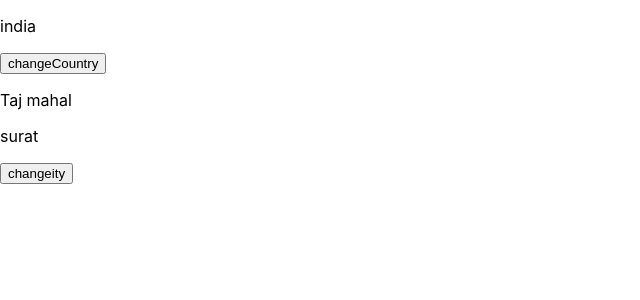
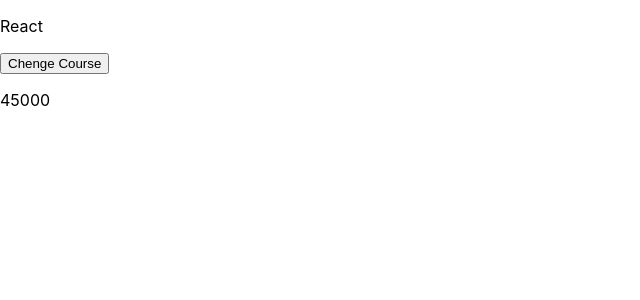
Before and after one commit to urmiljoshi/my-app, a React (Create React App) app: page / in a window 1280 px wide. Shown: the top 300 px of the page, without its empty margins (0-640 px from the left). Built offline with nearby package versions, Linux system fonts and the light colour scheme.

Commit message:
4_8_course

```diff
--- a/src/App.js
+++ b/src/App.js
@@ -2,7 +2,9 @@
 // import ClassBasedDemo from './container/ClassBasedDemo';
 // import Country from './container/Country';
 //import City from './Function/City';
- import Country from './Function/Country';
+ //import Country from './Function/Country';
+import Course from './Function/Course';
+// import Fees from './Function/Fees';
 
 
 function App(props) {
@@ -11,7 +13,9 @@
       {/* <ClassBasedDemo /> */}
       {/* <Country/> */}
       {/* <City/>  */}
-     <Country/>
+     {/* <Country/> */}
+     <Course />
+     {/* <Fees /> */}
     </div>
   );
 }
--- /dev/null
+++ b/src/Function/Course.js
@@ -0,0 +1,22 @@
+import React, { useState } from 'react';
+import Fees from './Fees';
+
+function Course(props) {
+
+    const [CourseName , setCourseName] = useState ('React');
+
+    const changeCourse = () => {
+        setCourseName ('Node');
+    }
+
+
+    return (
+        <div>
+            <p>{CourseName}</p>
+            <button onClick ={() => changeCourse()}>Chenge Course</button>
+            <Fees Course_name ={CourseName} />
+        </div>
+    );
+}
+
+export default Course;
--- /dev/null
+++ b/src/Function/Fees.js
@@ -0,0 +1,18 @@
+import React, { useState } from 'react';
+
+function Fees(props) {
+
+    const [Fees, setFees] = useState('45000');
+
+
+    return (
+        <div>
+            {
+                 props.Course_name === 'React' ? <p>45000</p> : <p>50000</p>
+            }
+             {/* <p>{Fees}</p> */}
+        </div>
+    );
+}
+
+export default Fees;
```
Also changed, not shown: src/Function/Country.js (line endings or trailing spaces).
